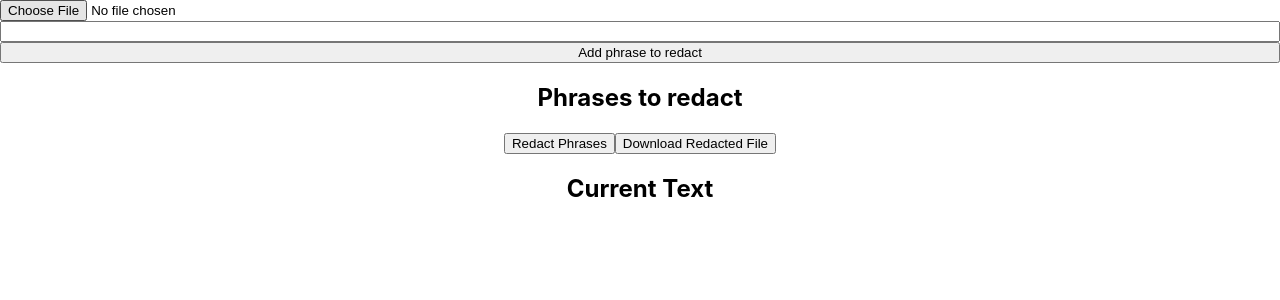
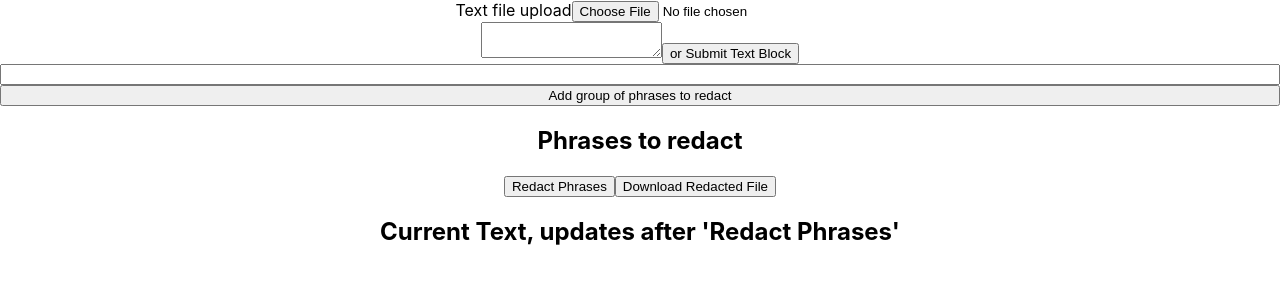
Before and after one commit to eebrowning/AutoRedact, a React (Create React App) app: page / in a window 1280 px wide. Shown: the top 300 px of the page. Built offline with nearby package versions, Linux system fonts and the light colour scheme.

Commit message:
close to batch phrase recognition w/regex: some inconsistencies

```diff
--- a/src/App.js
+++ b/src/App.js
@@ -4,12 +4,11 @@ import './App.css';
 
 
 function App() {
-  const [userText, setUserText] = useState();
+  // const [userText, setUserText] = useState();
   const [redactedPhrases, setRedactedPhrases] = useState([]);
-
   const [redactedText, setRedactedText] = useState("");
 
-
+  ///////////HANDLER FUNCTIONS
   const handleFileUpload = (event) => {//upload file, and read its contents
     const file = event.target.files[0];
     const reader = new FileReader(); //had to refer to https://developer.mozilla.org/en-US/docs/Web/API/FileReader
@@ -22,13 +21,49 @@ function App() {
 
     reader.readAsText(file); // Read the file as text
   };
+  const handleBlockSubmit = () => {
+    let text = document.getElementById('block-input').value;
+    setRedactedText(text)
+
+  }
+
   const addRedaction = () => {
     //if phrase isn't in current list of phrases...
     if (redactedPhrases.indexOf(document.getElementById('redacted-phrase').value) == -1) {
       setRedactedPhrases([...redactedPhrases, document.getElementById('redacted-phrase').value])
     }
+  }
+  const addRedactionBlock = () => {
+    //block of redactions:
+    let block = document.getElementById('redo-redacted').value;
+    console.log(block)
+    let inputString = block.trim();
+    // let inputString = 'Hello world "Dutch is Best", "Pepperoni Pizza", \'Drone at the military base\', \'beer\'';
+    // inputString = inputString.split(',').join(' ');
+
+    //regex breakdown:
+    //for double Q: /"([^"]*)"
+    //for single Q: /'([^']*)'
+    //for any lingering single words: /\S+
+    //global search
+    const regexPattern = /"([^"]*)"|'([^']*)'|\S+/g;
+
+    let matches = [];
+    let match;
+
+    while ((match = regexPattern.exec(inputString)) !== null) {
+      const matchedPart = match[1] || match[2] || match[0]; // Use match[1] if it exists, otherwise use match[2], or use match[0] (non-quoted part)
+      matches.push(matchedPart);
+    }
+
+    console.log(matches);
+
+    matches = matches.filter(entry => entry != ',')
+
+    setRedactedPhrases(matches)
 
   }
+
 
   const redactFile = () => {
     // Here I can manipulate the content.
@@ -37,7 +72,6 @@ function App() {
     const redactRegex = new RegExp(redactedPhrases.join('|'), 'gi');
     ////could be improved to avoid things like redacting 'to' resulting in 'alXXXXgether' from 'altogether'
     ////but, in this case, I doubt anyone will be redacting smaller words that can lie within others.
-
     const redactedString = redactedText.replace(redactRegex, 'XXXX');//swap out phrases.
 
     setRedactedText(redactedString);
@@ -46,10 +80,10 @@ function App() {
 
   function downloadFile() {
 
-    const fileName = "redacted.txt"; // Replace with your desired file name
+    const fileName = "redacted.txt";
 
     const element = document.createElement('a');
-    const file = new Blob([redactedText], { type: 'text/plain' });//replace user text with redacted text when the time comes
+    const file = new Blob([redactedText], { type: 'text/plain' });
 
     element.href = URL.createObjectURL(file);
     element.download = fileName;
@@ -64,9 +98,21 @@ function App() {
 
 
       <div id='inputs'>
-        <input type="file" id="fileInput" onChange={handleFileUpload} />
-        <input type='text' id='redacted-phrase' />
-        <button onClick={addRedaction}>Add phrase to redact</button>
+        <label>
+          <span>Text file upload</span>
+          <input type="file" id="fileInput" accept='.txt' onChange={handleFileUpload} />
+        </label>
+        <label>
+          <textarea id='block-input' />
+          <button onClick={handleBlockSubmit}> or Submit Text Block</button>
+        </label>
+
+        {/* <input type='text' id='redacted-phrase' />
+        <button onClick={addRedaction}>Add phrase to redacted phrases</button> */}
+
+        <input type='text' id='redo-redacted' />
+        <button onClick={addRedactionBlock}>Add group of phrases to redact</button>
+
       </div>
 
       <h2>Phrases to redact</h2>
@@ -79,11 +125,12 @@ function App() {
           ))
         }
       </div>
+
       <div>
         <button id='confirm-redaction' onClick={redactFile}>Redact Phrases</button>
         <button id="downloadButton" onClick={downloadFile}>Download Redacted File</button>
       </div>
-      <h2>Current Text</h2>
+      <h2>Current Text, updates after 'Redact Phrases'</h2>
       <p>
         {redactedText}
       </p>
```
